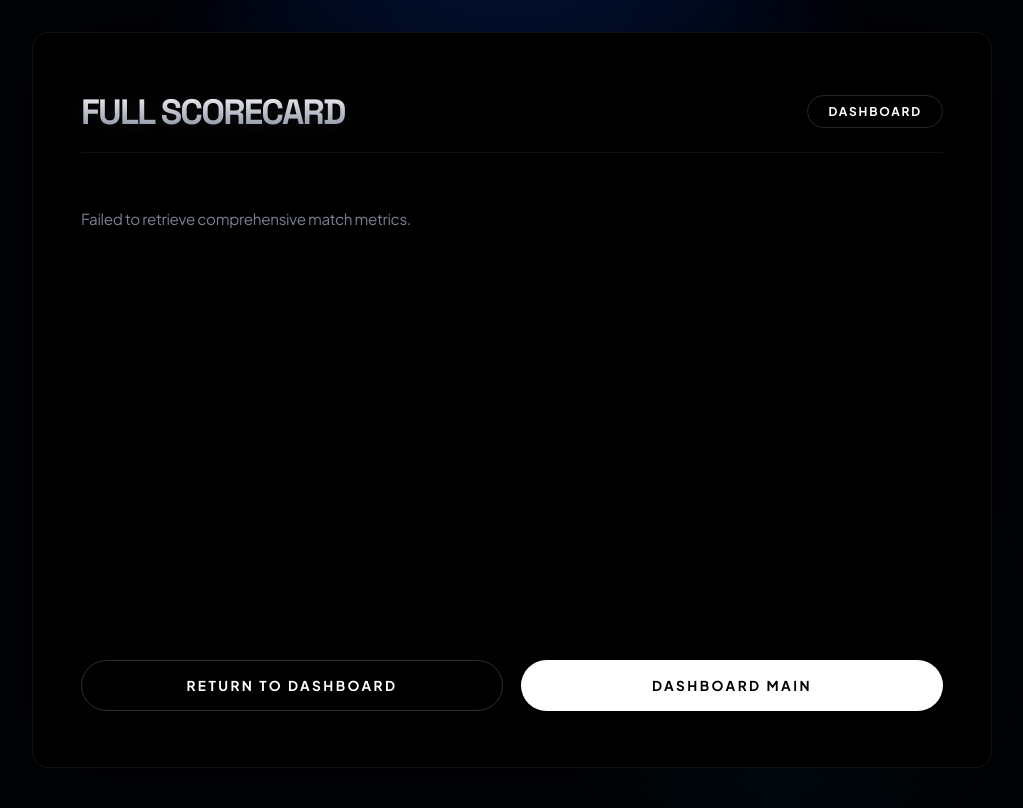
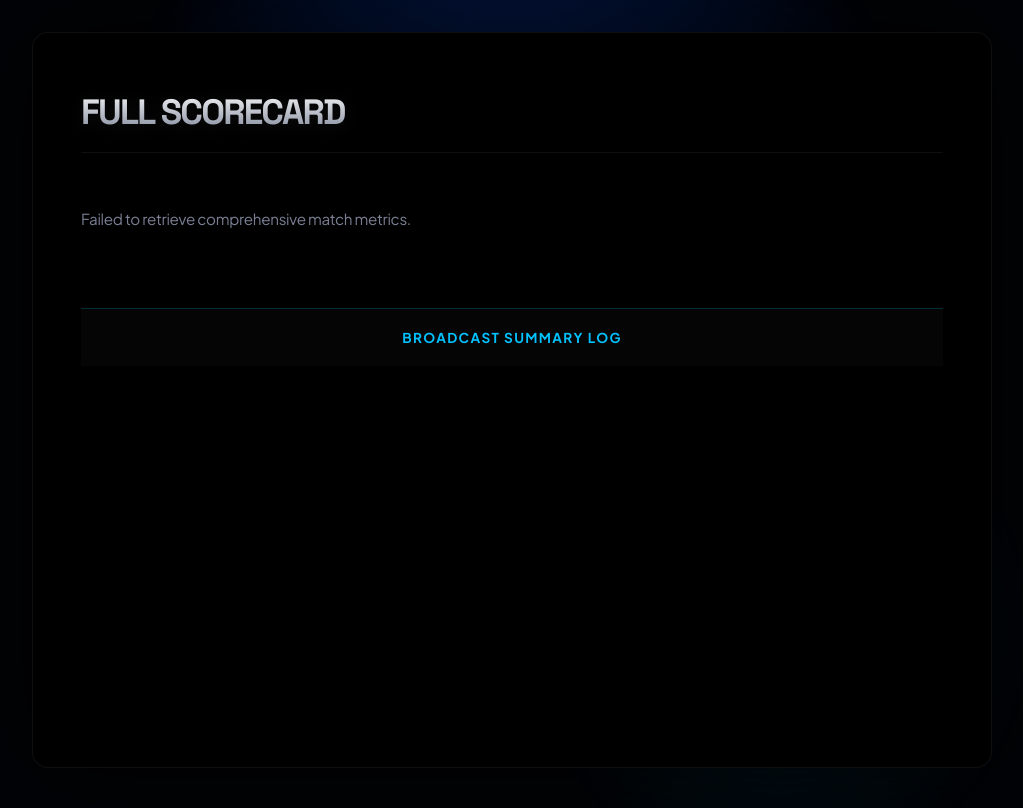
Before and after one commit to SohamMedley/CricStatsV2, a Flask app: page /detailed-score/1 in a window 1280 px wide. Shown: the top 808 px of the page, without its empty margins (128-1151 px from the left). Run offline with Flask 3, Linux system fonts and the light colour scheme.

Commit message:
Update detailed_score.html

```diff
--- a/frontend/templates/detailed_score.html
+++ b/frontend/templates/detailed_score.html
@@ -11,7 +11,9 @@
         <!-- Top Navigation Header Component Layer -->
         <div class="page-header">
             <h2 class="page-title">Full Scorecard</h2>
+            {% if admin_view %}
             <button class="nav-back-btn" onclick="window.location.href='/home'">DASHBOARD</button>
+            {% endif %}
         </div>
 
         <!-- Dynamic Match Outcome Banner Managed by Script -->
@@ -22,11 +24,17 @@
             <!-- Data tables, economy rates, and logs rendered dynamically via script.js -->
         </div>
 
-        <!-- Bottom Navigation Control Deck Footer -->
+        <!-- Bottom Navigation Control Deck Footer: Restricted exclusively to logged admins -->
+        {% if admin_view %}
         <div class="control-deck-footer">
             <button class="secondary" onclick="window.location.href='/home'">Return to Dashboard</button>
             <button onclick="window.location.href='/home'">Dashboard Main</button>
         </div>
+        {% else %}
+        <div class="bento-card full-width" style="text-align: center; padding: 20px 0; border-top: 1px solid rgba(0, 194, 255, 0.2); margin-top: 24px;">
+            <span class="captain-badge" style="color: var(--electric-blue); font-size: 0.85rem;">Broadcast Summary Log</span>
+        </div>
+        {% endif %}
     </div>
     <script src="/frontend/js/script.js"></script>
     <script>
```
